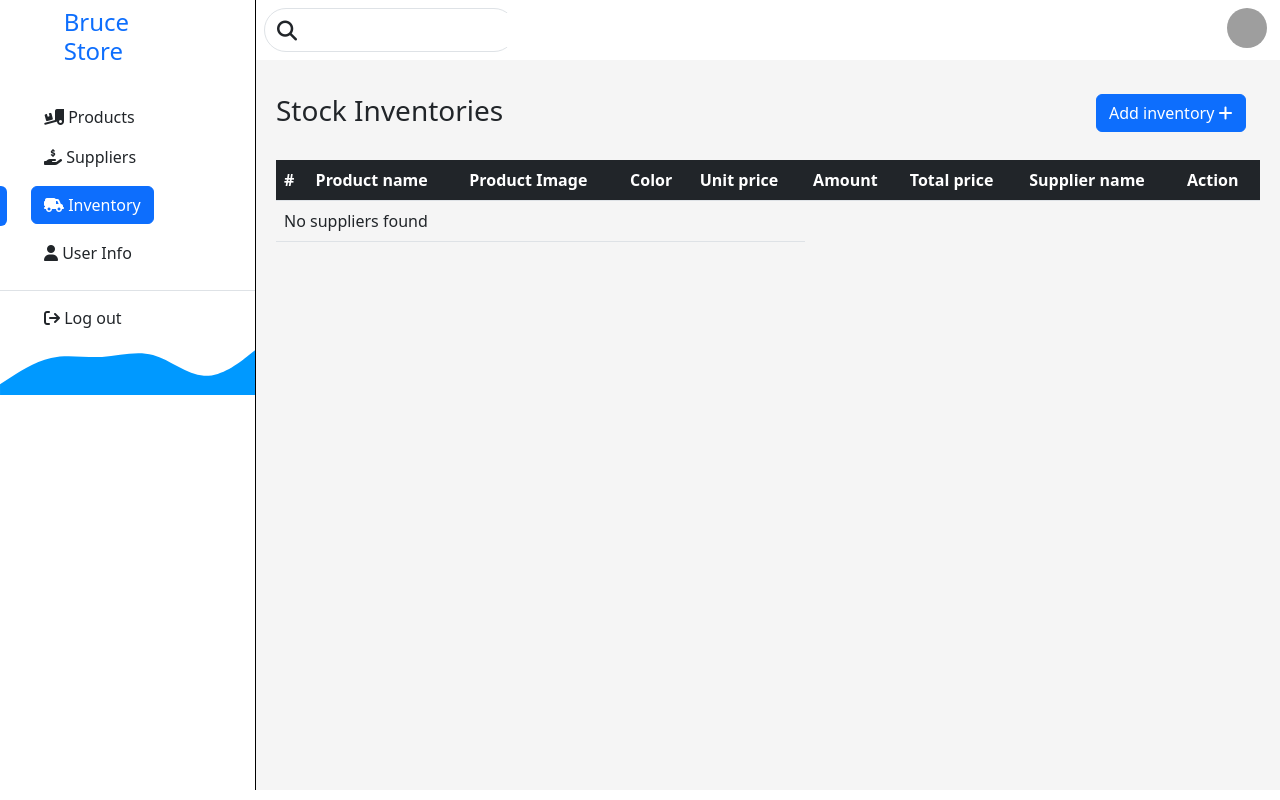
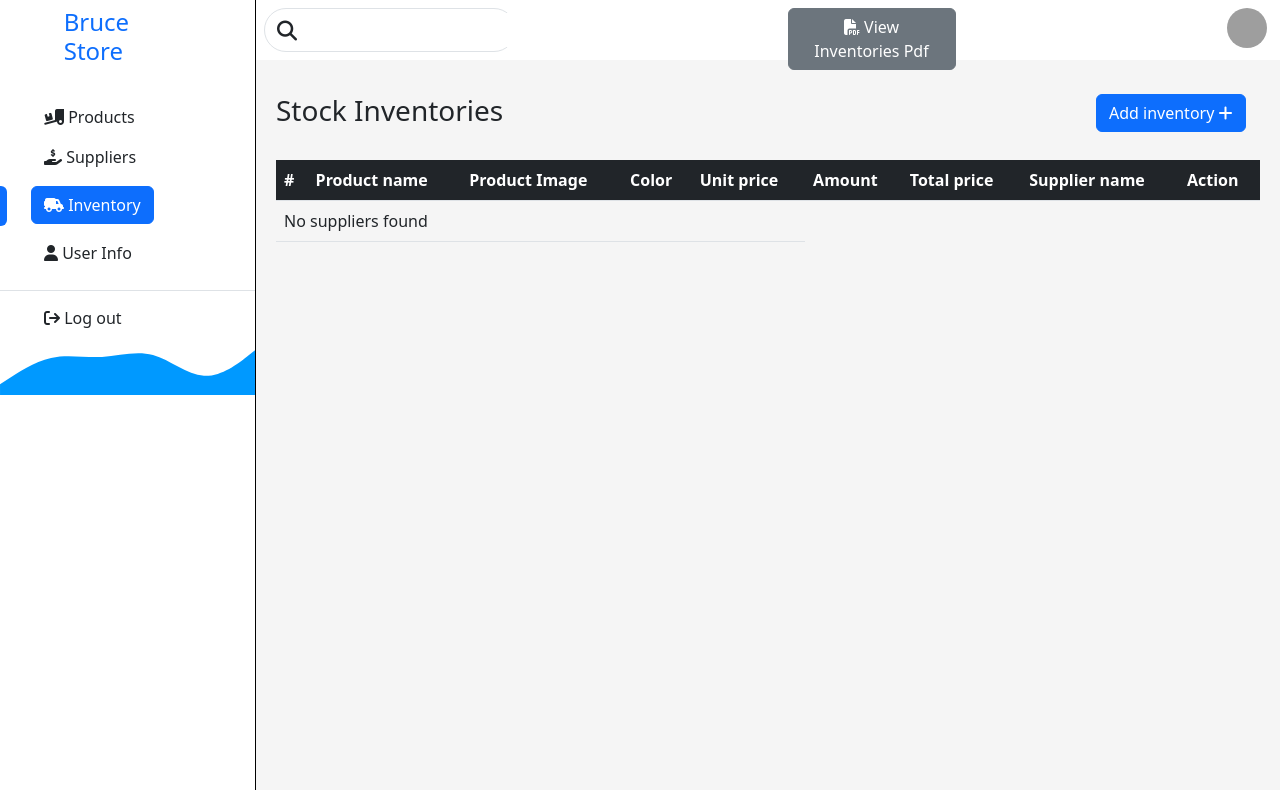
Before and after one commit to RUTAGENGWA-ASANTE-BRUCE/Stock-Management-CodeIgnitor, a CodeIgniter app: page /Stock-Management-CodeIgnitor/Stock/inventories/ in a window 1280 px wide. Run offline with CodeIgniter, Linux system fonts and the light colour scheme; data that the repository does not hold is empty; some libraries are stand-ins or nearby versions; grey boxes are pictures that could not be loaded.

Commit message:
new change

```diff
--- a/stockManagement/application/views/stockInventory.php
+++ b/stockManagement/application/views/stockInventory.php
@@ -2,10 +2,14 @@
 <html lang="en">
 
 <head>
+<?php if (!isset($SESSION['user_data'])){
+        header(base_url().'/User/login');
+    }
+    ?>
     <meta charset="UTF-8">
     <meta http-equiv="X-UA-Compatible" content="IE=edge">
     <meta name="viewport" content="width=device-width, initial-scale=1.0">
-    <title>Stock Management - Products Suppliers</title>
+    <title>Stock Management - Stock Inventories</title>
     <Link rel="stylesheet" href="<?php echo base_url(); ?>/public/css/bootstrap.css">
     <script src="https://kit.fontawesome.com/8d07e99402.js" crossorigin="anonymous"></script>
     <style>
@@ -38,7 +42,7 @@
 
             <div class="mt-4 ">
                 <div style="width:7px;height:40px; " class="rounded-end float-start bg-white"></div>
-                <a class="btn bg-white float-start ms-4" href="<?php echo base_url() . 'Stock/stockProducts/' . $user['user_id']; ?>">
+                <a class="btn bg-white float-start ms-4" href="<?php echo base_url() . 'Stock/stockProducts'; ?>">
 
                     <i class="fa-solid fa-truck-ramp-box"></i>
                     Products
@@ -47,7 +51,7 @@
 
             <div class="">
                 <div style="width:7px;height:40px; " class="rounded-end float-start bg-white"></div>
-                <a class="btn bg-white  ms-4" href="<?php echo base_url() . 'Stock/productSuppliers/' . $user['user_id']; ?>">
+                <a class="btn bg-white  ms-4" href="<?php echo base_url() . 'Stock/productSuppliers'; ?>">
 
                     <i class="fa-solid fa-hand-holding-dollar "></i>
                     Suppliers
@@ -63,7 +67,7 @@
             </div>
             <div class="mt-2">
                 <div style="width:7px;height:40px; " class="rounded-end float-start bg-white"></div>
-                <a class="btn bg-white  ms-4" href="<?php echo base_url() . 'User/userInfo/' . $user['user_id'] ?>">
+                <a class="btn bg-white  ms-4" href="<?php echo base_url() . 'User/userInfo' ?>">
 
                     <i class="fa-solid fa-user"></i>
                     User Info
@@ -89,6 +93,10 @@
                 <i class="fa-solid fa-magnifying-glass fs-5 mt-2 ms-2"></i>
                 <input style="border:none;outline:none;flex:1;" type="text" name="search" />
             </div>
+            <div class="col-2 text-right"><a href="<?php echo base_url() . 'Stock/inventoriesPdf';?>" class="btn btn-secondary">
+                <i class="fa-solid fa-file-pdf"></i>
+                View Inventories Pdf
+                    </a></div>
             <div class="d-flex">
                 <img src="<?php echo base_url() . 'public/images/' . $user['profilePicture']; ?>" style="width: 40px;height: 40px;object-fit: cover;border-radius:50%;" />
                 <div style="display:flex;flex-direction: column;margin-left: 5px;">
```
